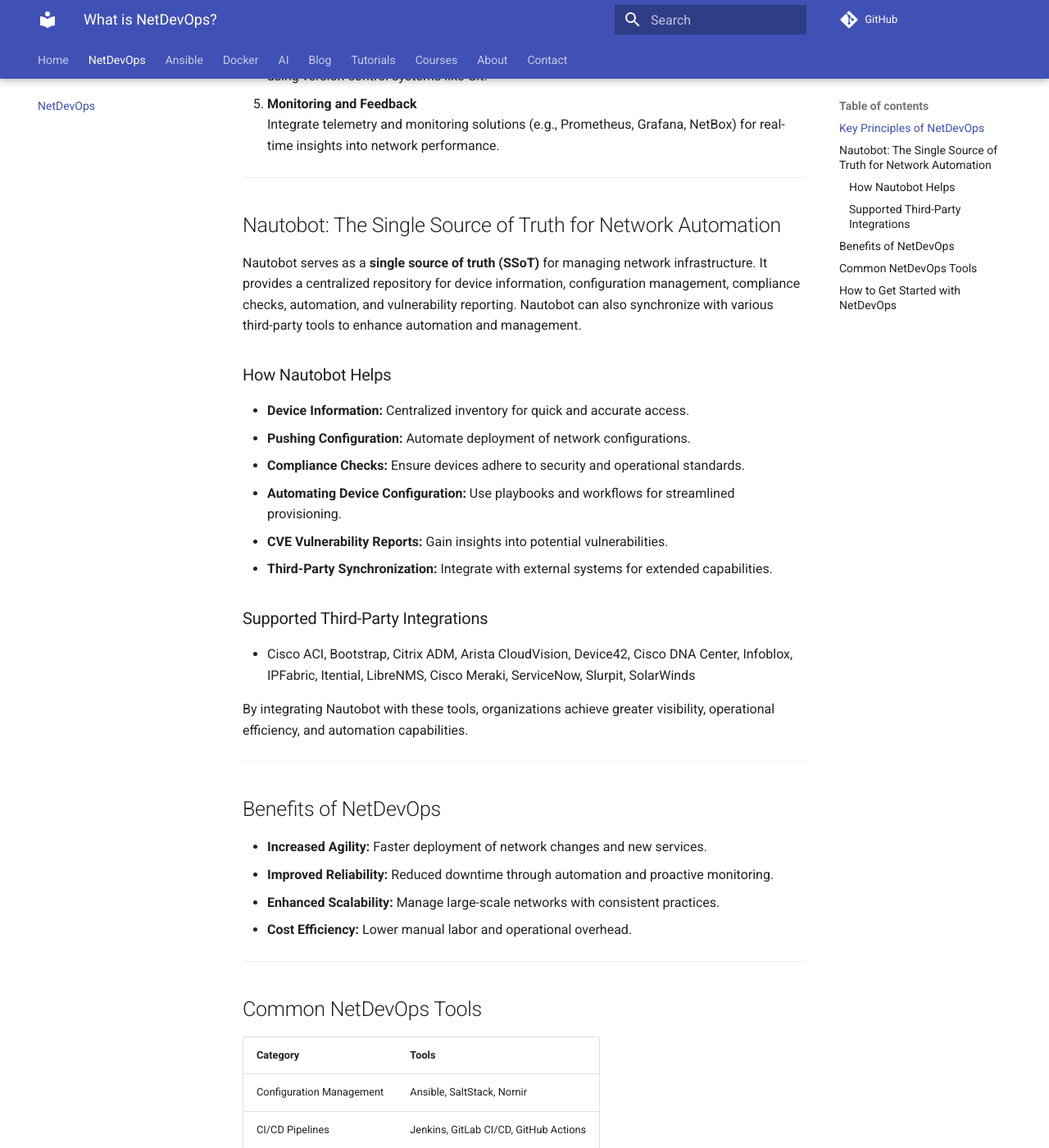
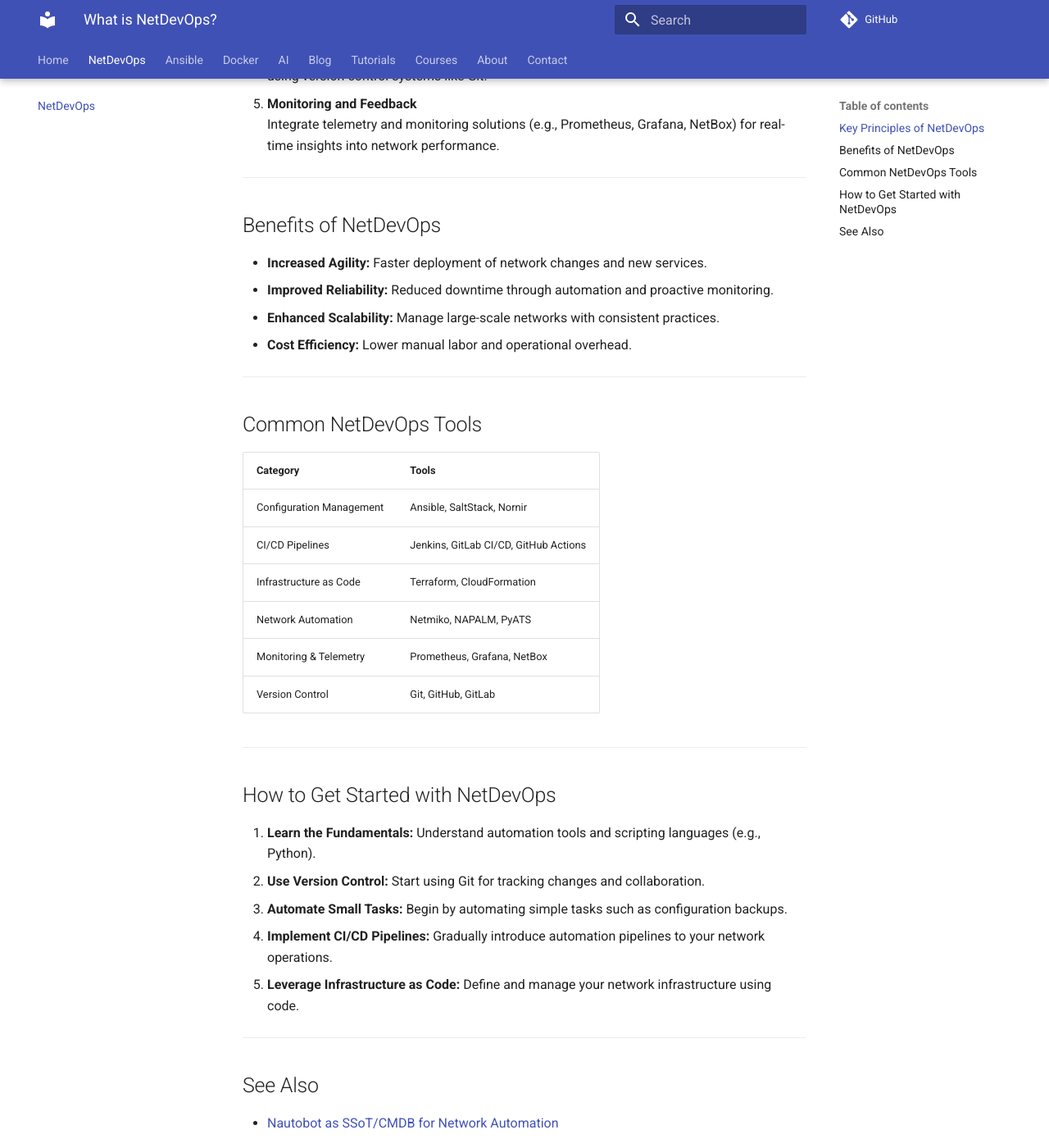
Before and after one commit to bsmeding/bsmeding.github.io, an MkDocs documentation site: the page built from docs/netdevops.md, in a window 1280 px wide and 1400 px high, scrolled down 780 px. Shown: the whole window at 82% size. Built offline with MkDocs 1.6.1 and Material for MkDocs 9.7.7, drawn with Linux system fonts in a browser that asks for light colours; comment, search, counter and statistics services are not loaded; some of the changed lines change nothing that is shown.

Commit message:
vacation time to update and streamline the blog posts

```diff
--- /dev/null
+++ b/docs/nautobot_ssot.md
@@ -0,0 +1,26 @@
+---
+title: Nautobot as SSoT/CMDB for Network Automation
+tags:
+  - nautobot
+  - ssot
+  - cmdb
+  - network automation
+  - infrastructure
+---
+
+# Nautobot: The Single Source of Truth (SSoT) for Network Automation
+
+Nautobot serves as a **single source of truth (SSoT)** for managing network infrastructure. It provides a centralized repository for device information, configuration management, compliance checks, automation, and vulnerability reporting. Nautobot can also synchronize with various third-party tools to enhance automation and management.
+
+## How Nautobot Helps
+- **Device Information:** Centralized inventory for quick and accurate access.
+- **Pushing Configuration:** Automate deployment of network configurations.
+- **Compliance Checks:** Ensure devices adhere to security and operational standards.
+- **Automating Device Configuration:** Use playbooks and workflows for streamlined provisioning.
+- **CVE Vulnerability Reports:** Gain insights into potential vulnerabilities.
+- **Third-Party Synchronization:** Integrate with external systems for extended capabilities.
+
+## Supported Third-Party Integrations
+- Cisco ACI, Bootstrap, Citrix ADM, Arista CloudVision, Device42, Cisco DNA Center, Infoblox, IPFabric, Itential, LibreNMS, Cisco Meraki, ServiceNow, Slurpit, SolarWinds
+
+By integrating Nautobot with these tools, organizations achieve greater visibility, operational efficiency, and automation capabilities.
--- a/docs/netdevops.md
+++ b/docs/netdevops.md
@@ -28,25 +28,6 @@
    Foster cross-functional teamwork between network engineers, developers, and operations using version control systems like Git.
 5. **Monitoring and Feedback**
    Integrate telemetry and monitoring solutions (e.g., Prometheus, Grafana, NetBox) for real-time insights into network performance.
-
----
-
-## Nautobot: The Single Source of Truth for Network Automation
-
-Nautobot serves as a **single source of truth (SSoT)** for managing network infrastructure. It provides a centralized repository for device information, configuration management, compliance checks, automation, and vulnerability reporting. Nautobot can also synchronize with various third-party tools to enhance automation and management.
-
-### How Nautobot Helps
-- **Device Information:** Centralized inventory for quick and accurate access.
-- **Pushing Configuration:** Automate deployment of network configurations.
-- **Compliance Checks:** Ensure devices adhere to security and operational standards.
-- **Automating Device Configuration:** Use playbooks and workflows for streamlined provisioning.
-- **CVE Vulnerability Reports:** Gain insights into potential vulnerabilities.
-- **Third-Party Synchronization:** Integrate with external systems for extended capabilities.
-
-### Supported Third-Party Integrations
-- Cisco ACI, Bootstrap, Citrix ADM, Arista CloudVision, Device42, Cisco DNA Center, Infoblox, IPFabric, Itential, LibreNMS, Cisco Meraki, ServiceNow, Slurpit, SolarWinds
-
-By integrating Nautobot with these tools, organizations achieve greater visibility, operational efficiency, and automation capabilities.
 
 ---
 
@@ -81,3 +62,6 @@
 5. **Leverage Infrastructure as Code:** Define and manage your network infrastructure using code.
 
 ---
+
+## See Also
+- [Nautobot as SSoT/CMDB for Network Automation](nautobot_ssot.md)
```
